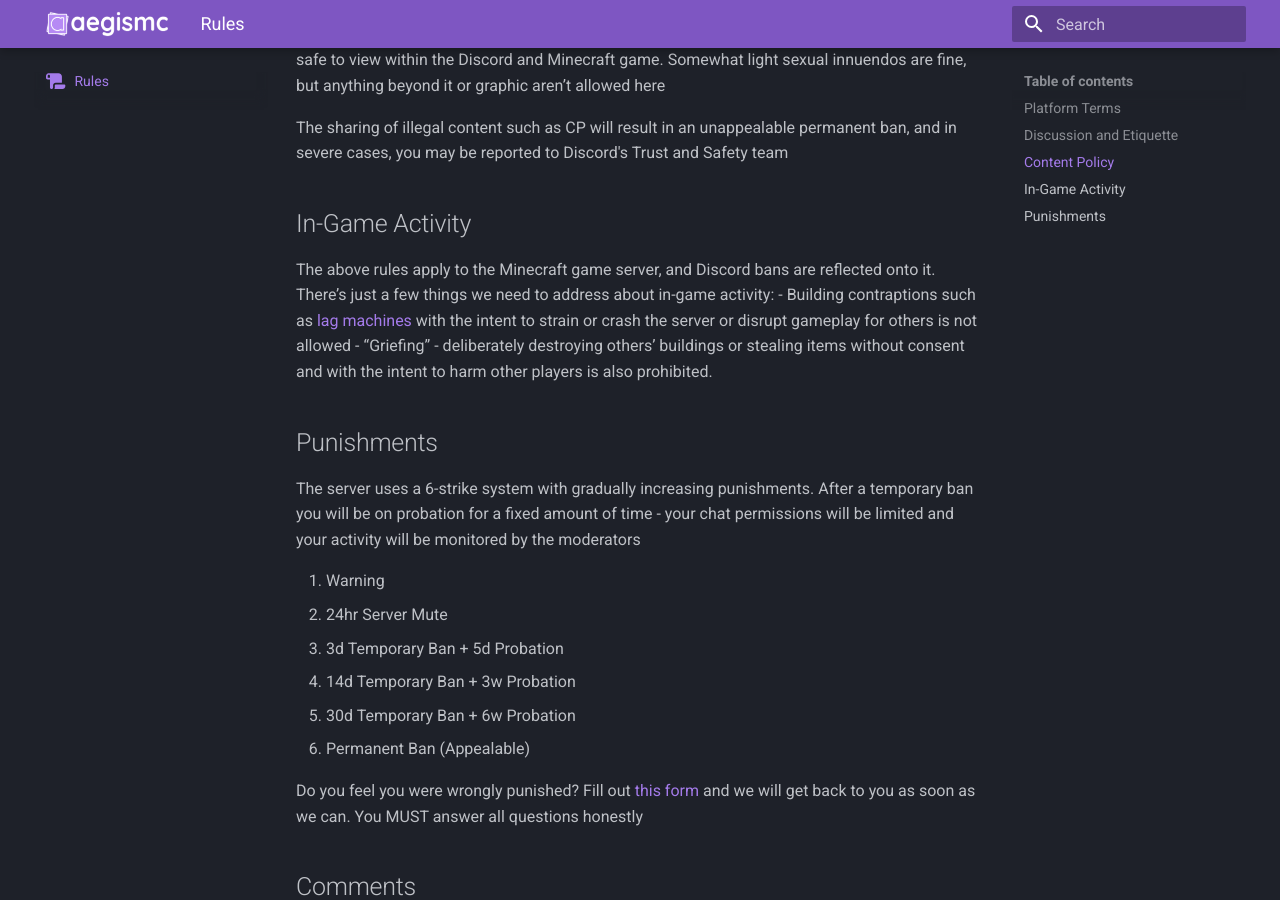
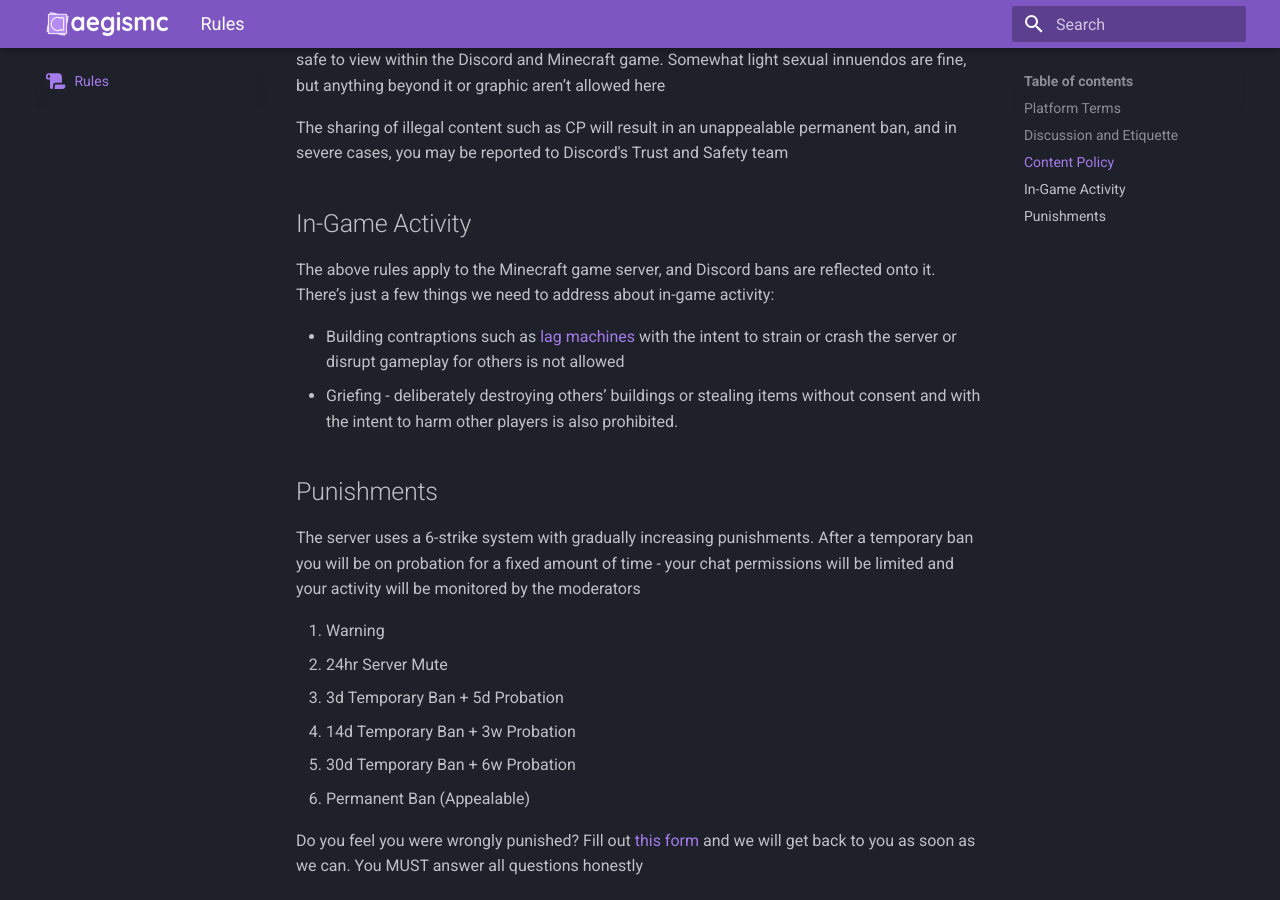
Before and after one commit to CobaltDevel/aegismc, an MkDocs documentation site: the page built from docs/rules.md, in a window 1280 px wide and 900 px high, scrolled down 818 px. Built offline with MkDocs 1.6.1 and Material for MkDocs 9.7.7, drawn with Linux system fonts in a browser that asks for light colours; comment, search, counter and statistics services are not loaded.

Commit message:
Actually fix bullets

```diff
--- a/docs/rules.md
+++ b/docs/rules.md
@@ -22,8 +22,9 @@ The sharing of illegal content such as CP will result in an unappealable permane
 
 ## In-Game Activity
 The above rules apply to the Minecraft game server, and Discord bans are reflected onto it. There’s just a few things we need to address about in-game activity:
+
 - Building contraptions such as [lag machines](https://2b2t.miraheze.org/wiki/Lag_machine) with the intent to strain or crash the server or disrupt gameplay for others is not allowed
-- “Griefing” - deliberately destroying others’ buildings or stealing items without consent and with the intent to harm other players is also prohibited.
+- Griefing - deliberately destroying others’ buildings or stealing items without consent and with the intent to harm other players is also prohibited.
 
 
 ## Punishments
```
